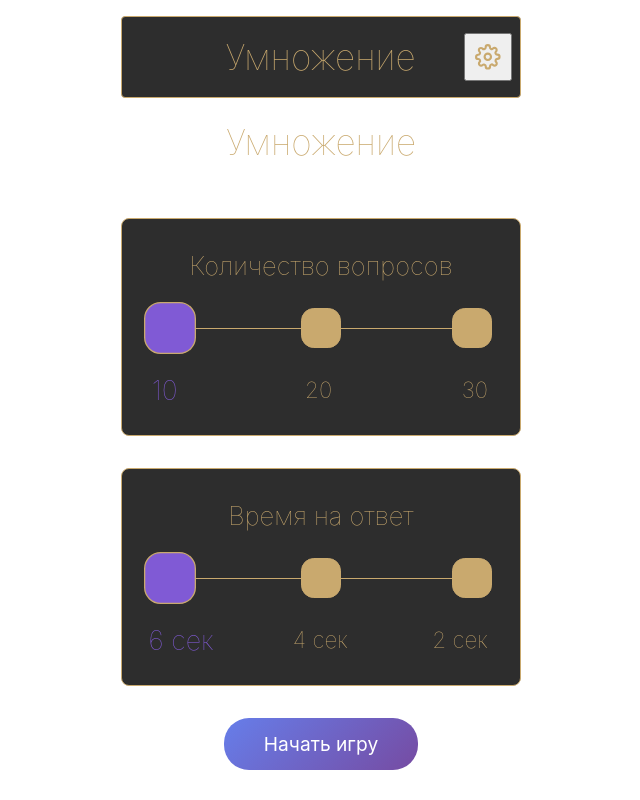
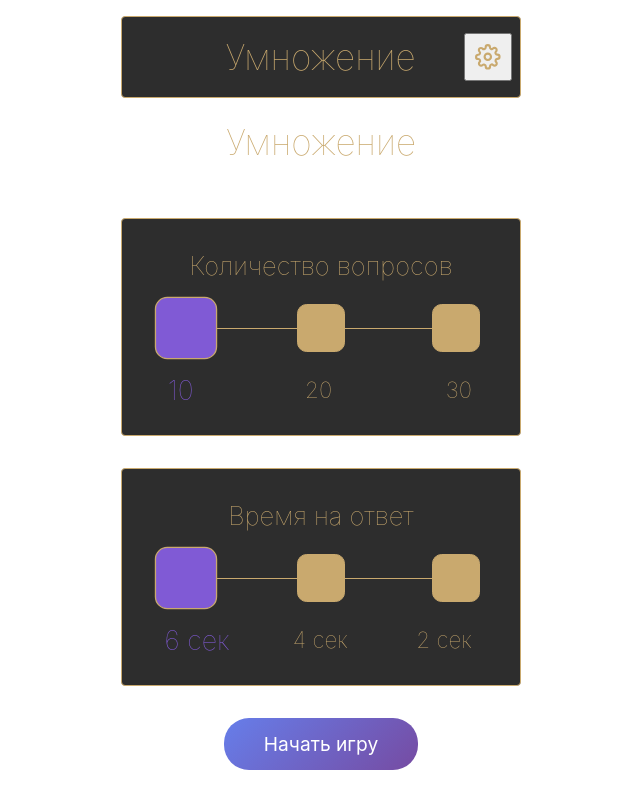
Before and after one commit to IakovlevDmitrii/multiplication, a React (Create React App) app: page / in a window 1280 px wide. Shown: the whole page, without its empty margins (319-959 px from the left). Built offline with nearby package versions, Linux system fonts and the light colour scheme.

Commit message:
update SettingsPanel styles

```diff
--- a/src/components/Settings/SettingsPanel/SettingsPanel.module.scss
+++ b/src/components/Settings/SettingsPanel/SettingsPanel.module.scss
@@ -6,12 +6,8 @@
   gap: 3rem;
   background: var(--color-bg-primary);
   border: 1px solid var(--color-border-light);
-  border-radius: 0.5rem;
-  padding: 1.5rem;
-
-  @include tablet-up {
-    padding: 2rem;
-  }
+  border-radius: 0.25rem;
+  padding: 2rem;
 }
 
 .title {
@@ -26,8 +22,7 @@
   position: relative;
   height: 1px;
   background: var(--color-text-primary);
-  cursor: pointer;
-  margin: 0 1rem;
+  margin: 0 2rem;
 }
 
 .filledTrack {
@@ -39,18 +34,18 @@
 
 .sliderPoint {
   position: absolute;
-  width: 2.5rem;
-  height: 2.5rem;
+  width: 3rem;
+  height: 3rem;
   background: var(--color-text-primary);
   border: 1px solid var(--color-border-light);
-  border-radius: 32%;
+  border-radius: 20%;
   transform: translate(-50%, -50%);
   cursor: pointer;
   transition: all 0.2s ease;
 
   &:hover {
-    background: var(--color-purple-primary);
-    border-color: var(--color-purple-primary);
+    background: var(--color-text-secondary);
+    border-color: var(--color-text-secondary);
     transform: translate(-50%, -50%) scale(1.4);
   }
 
@@ -69,6 +64,7 @@
 .labels {
   display: flex;
   justify-content: space-between;
+  padding: 0 1rem;
 }
 
 .label {
@@ -83,7 +79,7 @@
   }
 
   &:hover {
-    color: var(--color-purple-primary);
+    color: var(--color-text-secondary);
     transform: scale(1.3);
   }
 
```
